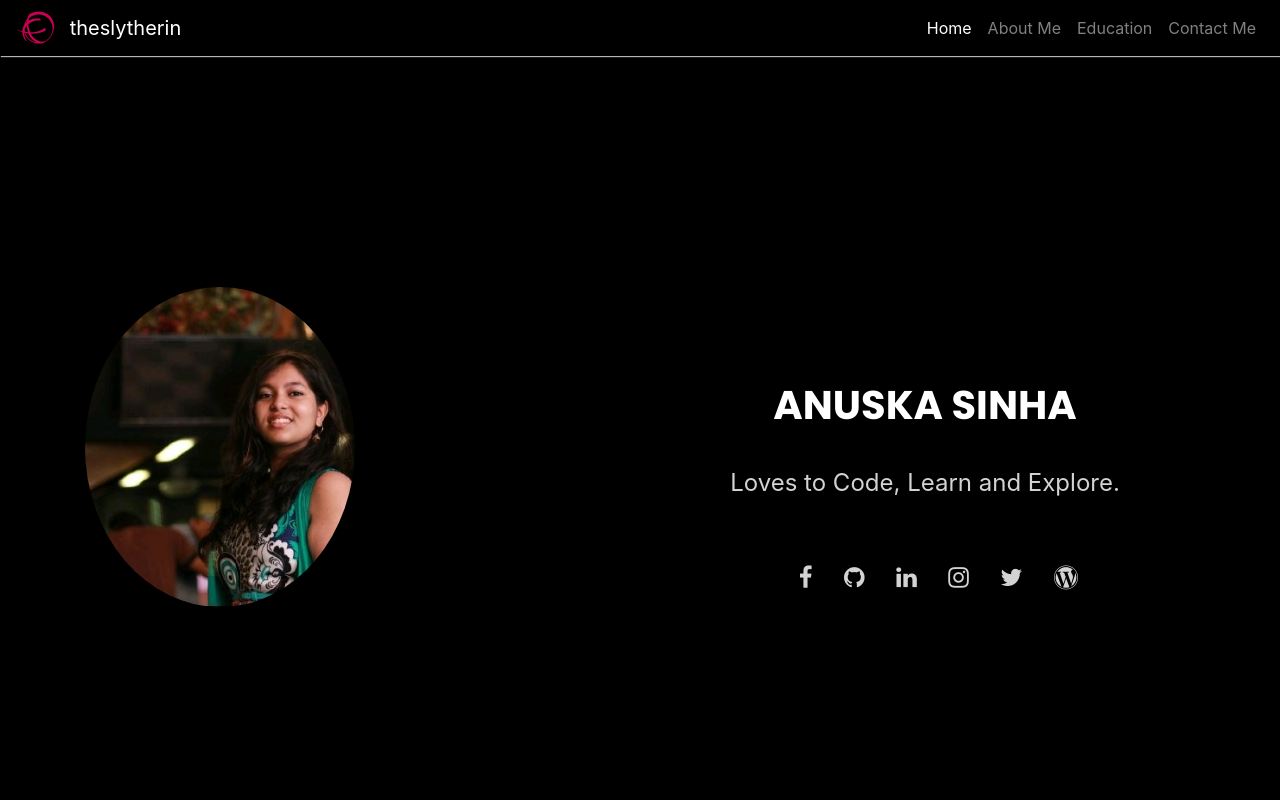
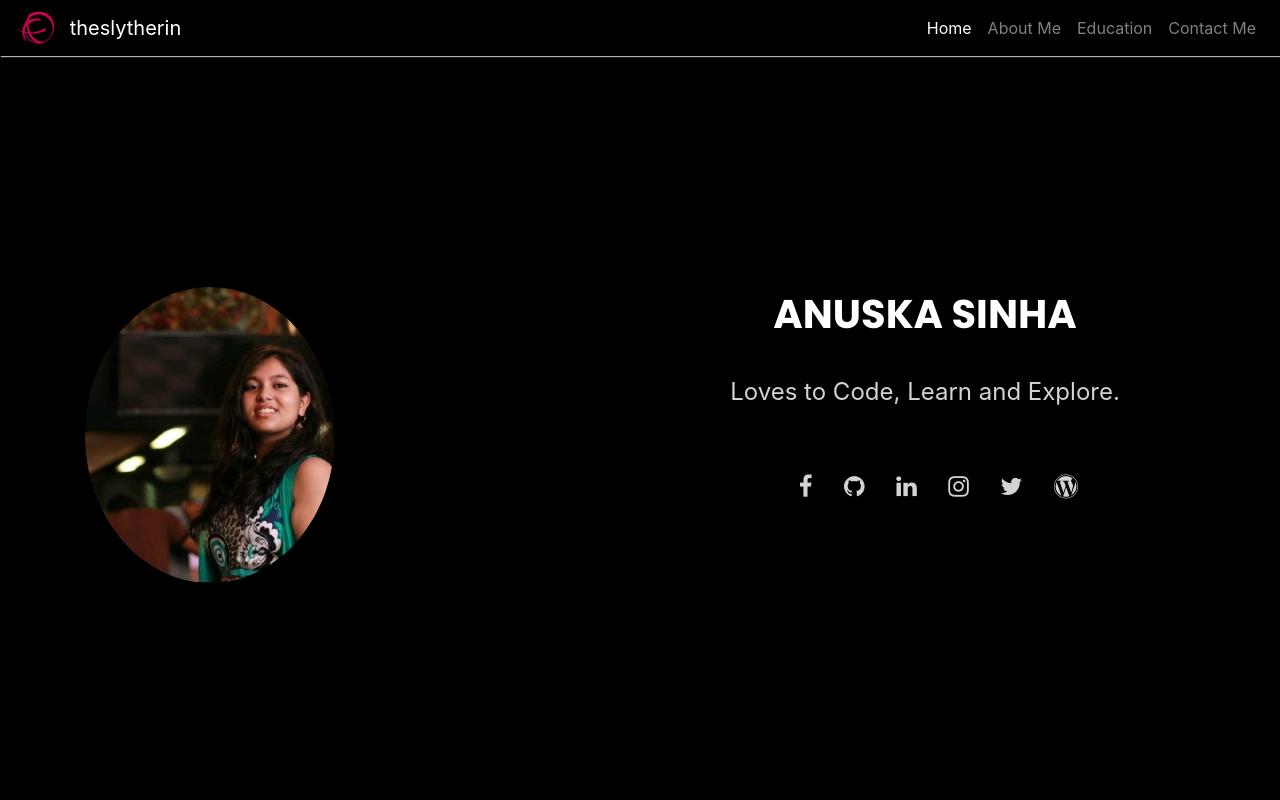
Before and after one commit to theslytherin/theslytherin.github.io, a plain HTML site: page index.html in a window 1280 px wide. Shown: the top 800 px of the page. Drawn offline with nearby package versions, Linux system fonts and the light colour scheme.

Commit message:
Update index.html

```diff
--- a/index.html
+++ b/index.html
@@ -46,10 +46,10 @@
         <div class="container">
             <div class="row icon">
                 <div class="col-lg-6 bounce-3">
-                    <br> <img src="images/profile.png" alt="" width="50%">
+                    <br> <img src="images/profile.png" alt="" border-radius="50%" style="width:250px">
 
                 </div>
-                <div class=" col-lg-6 " align="center" style="padding-top: 10%;">
+                <div class=" col-lg-6 " align="center" style="padding-top: 2%;">
                     <h3 style=" font-size: 2.5rem ; font-weight: bold; ">ANUSKA SINHA</h3>
                     <br>
                     <p style="font-size: 1.5rem "> Loves to Code, Learn and Explore.</p>
@@ -136,7 +136,7 @@
             </div>
             <br><br><br>
 
-            <form action="https://formspree.io/mbjywkqo " method="POST ">
+            <form action="https://formspree.io/mbjywkqo" method="POST">
                 <div class="form-group ">
                     <label for="Name " style="color:#cc0052 ">Name</label>
                     <input type="name " name="nm " class="form-control " id="exampleInputEmail1 " aria-describedby="emailHelp " placeholder="Enter Your Name ">
@@ -153,6 +153,7 @@
                 <div align="center ">
                     <button type="submit " class="btn btn-primary " style="margin: 0 auto; background-color: #cc0052; border-style: none ; border-radius: 20px; ">Submit</button>
                 </div>
+
             </form>
             <br><br>
         </div>
```
